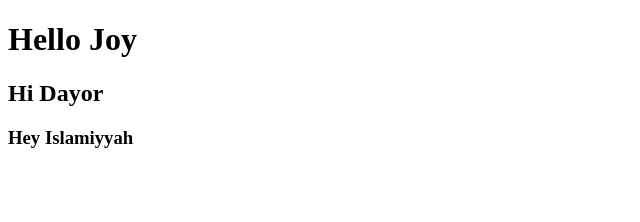
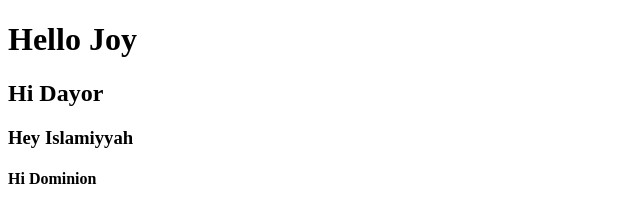
Before and after one commit to Erudite28/javascriptcoode, a plain HTML site: page index.html in a window 1280 px wide. Shown: the whole page, without its empty margins (0-640 px from the left). Drawn offline with Linux system fonts and the light colour scheme.

Commit message:
Added Hi

```diff
--- a/index.html
+++ b/index.html
@@ -9,6 +9,7 @@
     <h1>Hello Joy</h1>
     <h2>Hi Dayor</h2>
     <h3>Hey Islamiyyah</h3>
+    <h4>Hi Dominion</h4>
     <script src="index.js"></script>
 </body>
 </html>
```
